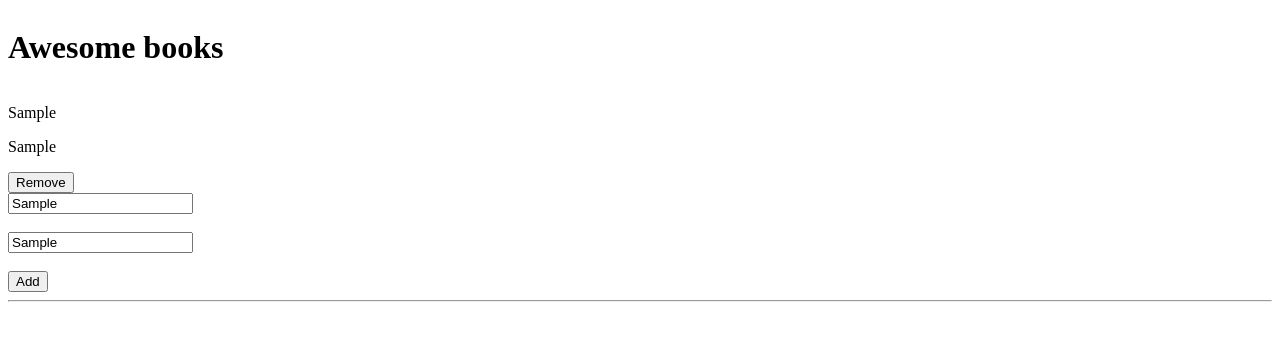
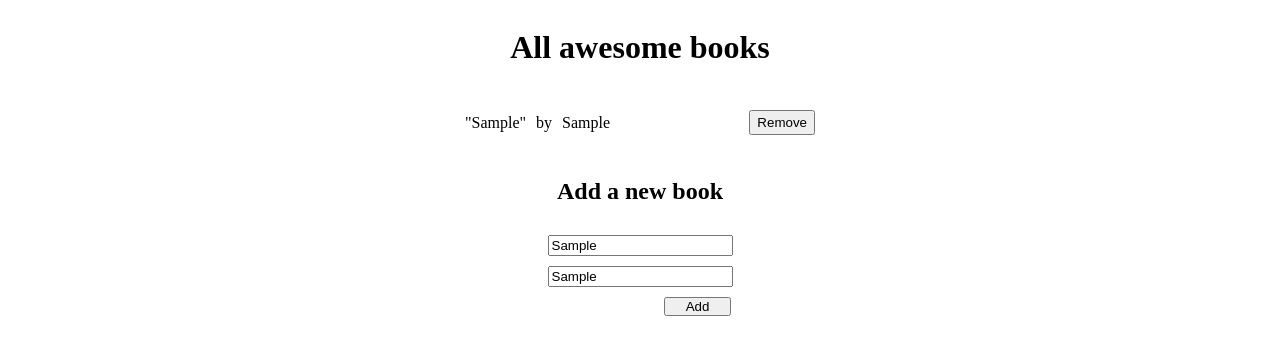
Before and after one commit to BranBayou/awesome-books-project, a website: page index.html in a window 1280 px wide. Both pictures are taken after typing "Sample", "Sample" into the empty fields and a click on the button "Add". Drawn offline with Linux system fonts and the light colour scheme.

Commit message:
Add new styling for new class project

```diff
--- a/index.html
+++ b/index.html
@@ -9,18 +9,13 @@
 </head>
 <body>
   <main>
-    <div class="intro">
-      <h1>Awesome books</h1>
-    </div>
-    <div class="book-list"></div>
-    <form id="form" action="">
-      <div class="title">
+    <form id="form" class="form" action="">
+        <h1>All awesome books</h1>
+        <div class="book-list"></div>
+        <h2>Add a new book</h2>
         <input class="book-title" type="text" name="title" placeholder="Title" required>
-      </div><br>
-      <div class="author">
         <input class="book-author" type="text" name="author" placeholder="Author" required>
-      </div><br>
-      <button class="add-btn" id="add-btn" type="button">Add</button><hr>
+        <button class="add-btn" id="add-btn" type="button">Add</button>
     </form>
   </main>
   <script src="scripts.js"></script>
--- a/scripts.js
+++ b/scripts.js
@@ -21,10 +21,13 @@ function showBook() {
   let showBook = '';
   bookArray.forEach((book, i) => {
     showBook += `
-      <div>
-        <p>${book.Title}</p>
-        <p>${book.Author}</p>
-        <button class = "remove" onclick = "remove(${i})">Remove</button>
+      <div class="book-space">
+        <div class="book-des">
+          <p>"${book.Title}"</p>
+          <p>by</p>
+          <p>${book.Author}</p>
+        </div>
+        <button class="remove" onclick = "remove(${i})">Remove</button>
       </div>
     `;
   });
--- a/styles.css
+++ b/styles.css
@@ -1,4 +1,32 @@
 main {
+  max-width: 350px;
+  margin: 0 auto;
+}
+#form {
   display: flex;
   flex-direction: column;
+  justify-content: center;
+  align-items: center;
+  gap: 10px;
 }
+.add-btn {
+  margin-left: 115px;
+  padding: 0 20px;
+}
+.book-list {
+  width: 100%;
+}
+.book-space {
+  display: flex;
+  align-items: center;
+}
+.book-des {
+  width: 100%;
+  display: flex;
+  align-items: center;
+  gap: 10px;
+}
+.remove {
+  width: auto;
+  height: 25px;
+}
```
